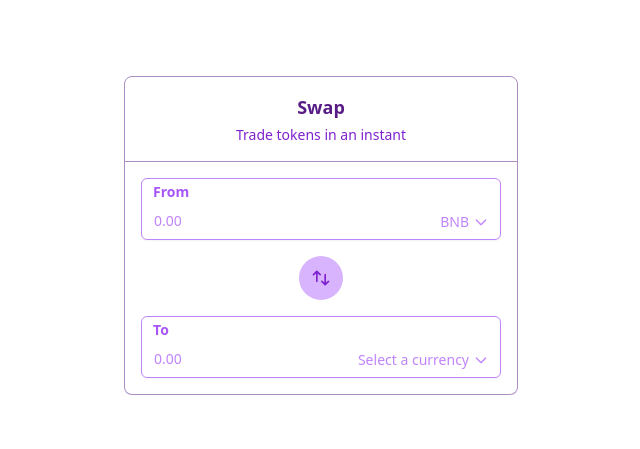
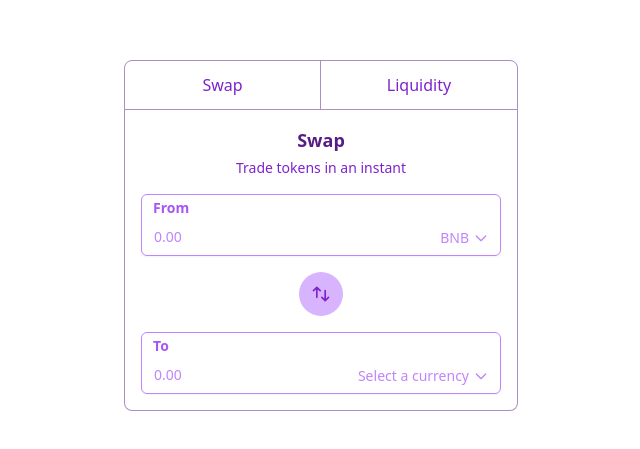
Before and after one commit to EperezOk/amm-frontend, a Next.js app: page / in a window 1280 px wide. Shown: the part 165-614 px from the top of the page, without its empty margins (319-959 px from the left). Built offline with nearby package versions, Linux system fonts and the light colour scheme.

Commit message:
Added liquidity page and modularization

```diff
--- /dev/null
+++ b/components/MainCard.jsx
@@ -0,0 +1,34 @@
+import Link from "next/link"
+
+export default function MainCard({ title, description, children }) {
+
+  return (
+    <div>
+      {/* Select option */}
+      <div className="border border-purple-900 rounded-tl-lg rounded-tr-lg border-opacity-50 grid grid-cols-2">
+        <Link href="/">
+          <button className="py-3 border-r rounded-tl-lg border-purple-900 border-opacity-50 text-purple-700 hover:bg-purple-50">
+            Swap
+          </button>
+        </Link>
+        <Link href="/liquidity">
+          <button className="py-3 rounded-tr-lg text-purple-700 hover:bg-purple-50">
+            Liquidity
+          </button>
+        </Link>
+      </div>
+
+      {/* Header */}
+      <div className="p-4 pb-0 text-center border-x border-purple-900 border-opacity-50 space-y-1">
+          <p className="text-purple-900 font-bold text-lg">{title}</p>
+          <p className="text-sm text-purple-700">{description}</p>
+      </div>
+
+      {/* Body */}
+      <div className="p-4 border border-t-0 border-purple-900 rounded-bl-lg rounded-br-lg border-opacity-50 flex flex-col justify-center items-center gap-4">
+        {children}
+      </div>
+    </div>
+  )
+
+}
--- a/pages/index.jsx
+++ b/pages/index.jsx
@@ -2,6 +2,7 @@ import { useState } from "react";
 import Modal from "../components/Modal";
 import TokenInput from "../components/TokenInput";
 import { SwitchVerticalIcon } from "@heroicons/react/outline"
+import MainCard from "../components/MainCard";
 
 export default function Home() {
 
@@ -10,24 +11,13 @@ export default function Home() {
   return (
     <>
       <div className="h-screen grid place-items-center px-2">
-        <div>
-          {/* Header */}
-          <div className="p-4 text-center border border-purple-900 rounded-tl-lg rounded-tr-lg border-opacity-50 space-y-1">
-              <p className="text-purple-900 font-bold text-lg">Swap</p>
-              <p className="text-sm text-purple-700">Trade tokens in an instant</p>
-          </div>
-
-          {/* Body */}
-          <div className="p-4 border border-purple-900 border-t-0 rounded-bl-lg rounded-br-lg border-opacity-50 flex flex-col justify-center items-center gap-4">
-            <TokenInput from tokenName="BNB" setTokenModalOpen={setTokenModalOpen} />
-
-            <button className="p-3 rounded-full bg-purple-300 text-purple-700 hover:bg-purple-200 hover:text-purple-900">
-              <SwitchVerticalIcon className="h-5 w-5" aria-hidden />
-            </button>
-
-            <TokenInput setTokenModalOpen={setTokenModalOpen} />
-          </div>
-        </div>
+        <MainCard title="Swap" description="Trade tokens in an instant">
+          <TokenInput from tokenName="BNB" setTokenModalOpen={setTokenModalOpen} />
+          <button className="p-3 rounded-full bg-purple-300 text-purple-700 hover:bg-purple-200 hover:text-purple-900">
+            <SwitchVerticalIcon className="h-5 w-5" aria-hidden />
+          </button>
+          <TokenInput setTokenModalOpen={setTokenModalOpen} />
+        </MainCard>
       </div>
 
       <Modal open={tokenModalOpen} setOpen={setTokenModalOpen} />
--- /dev/null
+++ b/pages/liquidity.jsx
@@ -0,0 +1,13 @@
+import MainCard from "../components/MainCard";
+
+export default function Liquidity() {
+
+  return (
+    <div className="h-screen grid place-items-center px-2">
+      <MainCard title="Liquidity" description="Add or remove liquidity from a pool">
+
+      </MainCard>
+    </div>
+  )
+
+}
```
